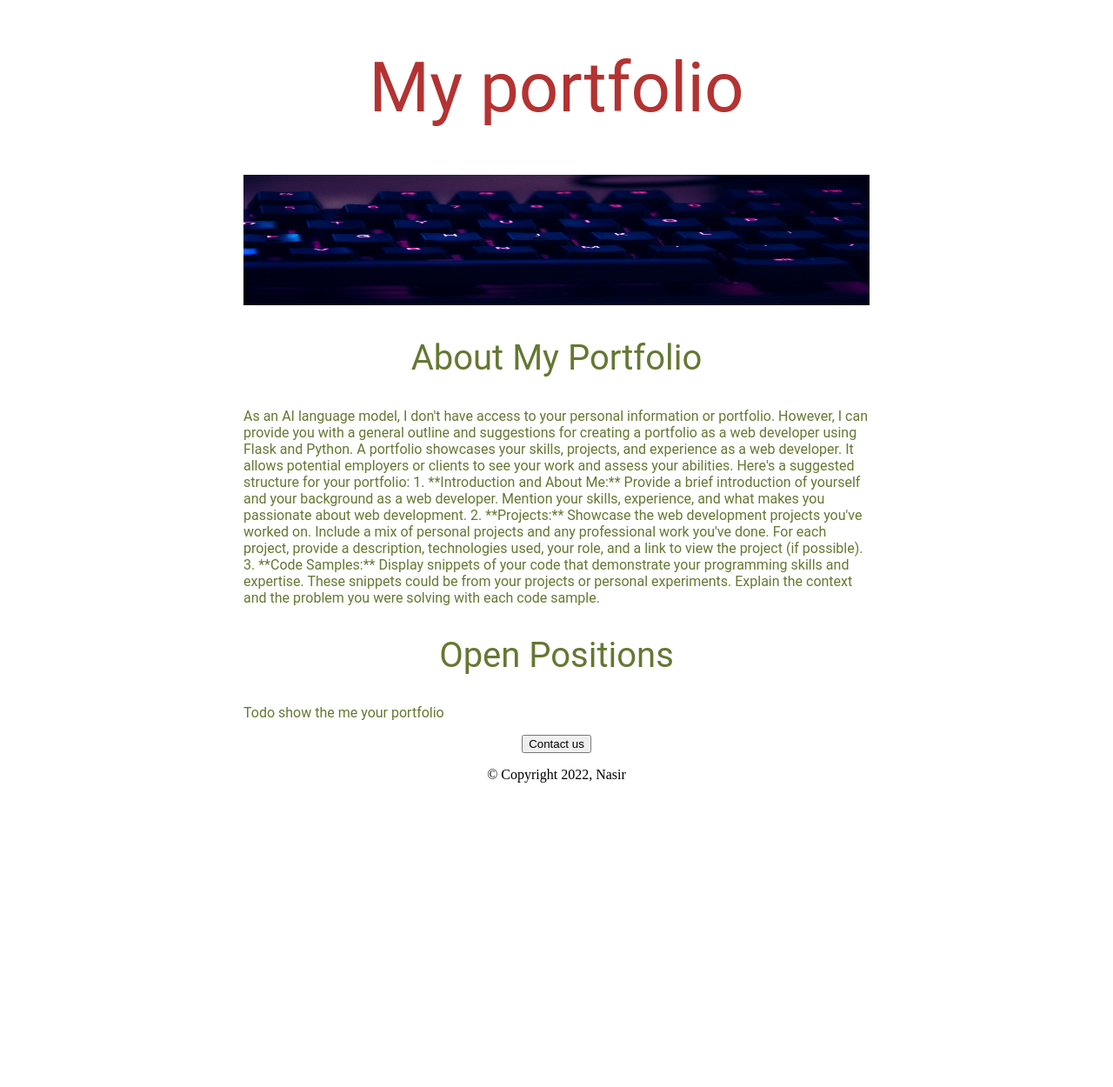
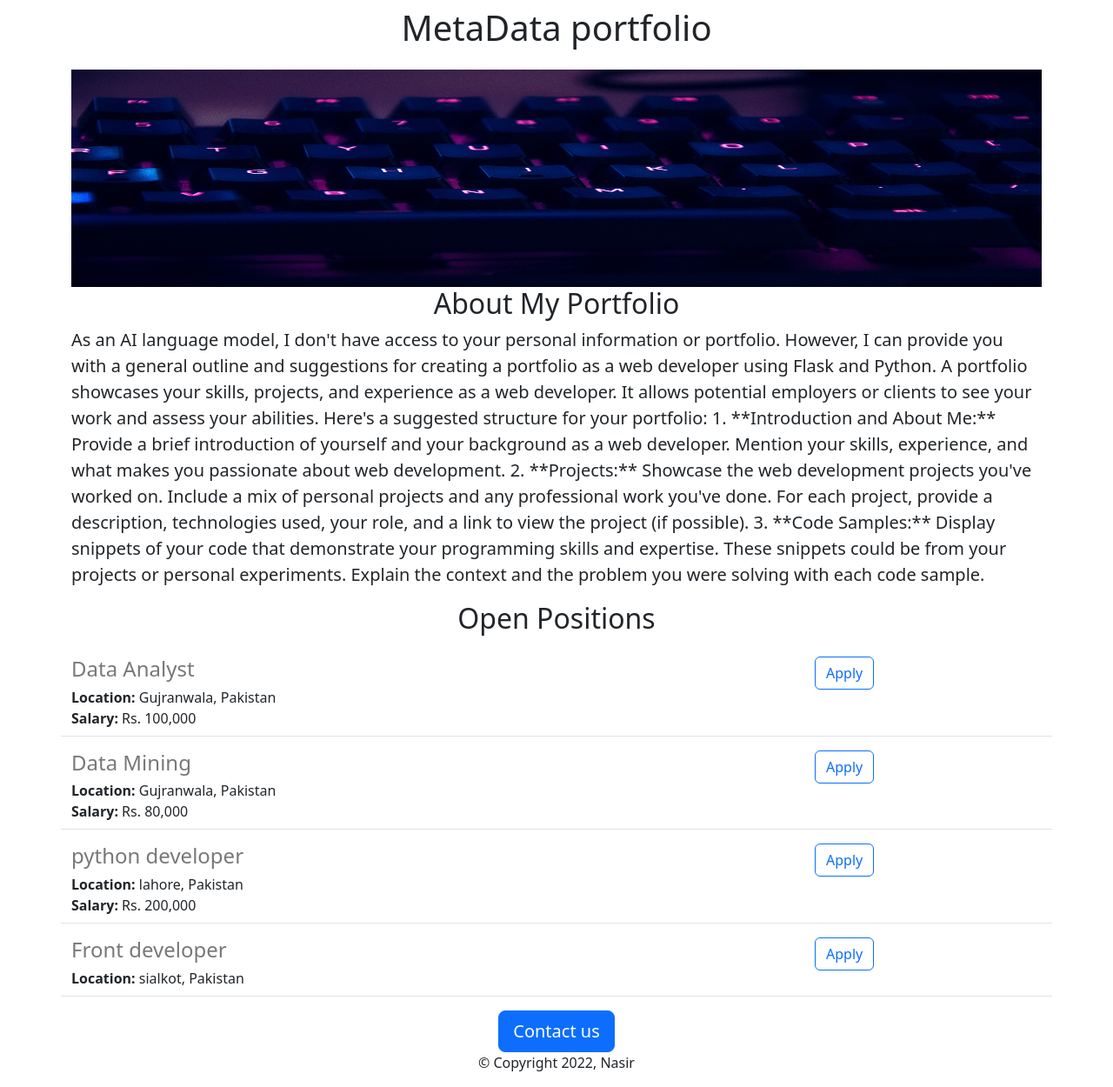
Before and after one commit to Miannasir1/jovian-careers-website-v2, a Flask app: page / in a window 1280 px wide. Shown: the whole page at 87% size. Before the commit the page ends 900 px from the top, so only its background shows below. Run offline with Flask 3, Linux system fonts and the light colour scheme.

Commit message:
added dynamic data

```diff
--- a/app.py
+++ b/app.py
@@ -1,11 +1,41 @@
-from flask import Flask, render_template
+from flask import Flask, render_template, jsonify
 
 app = Flask(__name__)
 
+JOBS = [
+  {
+    'id':1,
+    'title':"Data Analyst",
+    'location':"Gujranwala, Pakistan",
+    'salary': 'Rs. 100,000'
+  },
+    {
+    'id':2,
+    'title':"Data Mining",
+    'location':"Gujranwala, Pakistan",
+    'salary': 'Rs. 80,000'
+  },
+    {
+    'id':3,
+    'title':"python developer",
+    'location':"lahore, Pakistan",
+    'salary': 'Rs. 200,000'
+  },
+    {
+    'id':4,
+    'title':"Front developer",
+    'location':"sialkot, Pakistan",
+
+  },
+]
 
 @app.route("/")
 def hello():
-  return render_template('home.html')
+  return render_template('home.html', jobs = JOBS, company_name ="MetaData")
+
+@app.route("/api/jobs")
+def list_jobs():
+  return jsonify(JOBS)
 
 
 if __name__ == "__main__":
--- a/templates/home.html
+++ b/templates/home.html
@@ -1,47 +1,30 @@
 <!DOCTYPE html>
 <html>
   <head>
+
+
     <title>Portofolio</title>
+    <meta charset="utf-8">
+    <meta name="viewport" content="width=device-width, initial-scale=1">
+        <link href="https://cdn.jsdelivr.net/npm/bootstrap@5.3.1/dist/css/bootstrap.min.css" rel="stylesheet" integrity="sha384-4bw+/aepP/YC94hEpVNVgiZdgIC5+VKNBQNGCHeKRQN+PtmoHDEXuppvnDJzQIu9" crossorigin="anonymous">
     <style>
-      h1{
-        font-size:80px;
-        font-family: Roboto;
-        font-weight:normal;
-        color:rgb(180,50,50);
-        text-align:center;
-      }
       #banner{
+        height:250px;
         width:100%;
-        height:150px;
-      }
-      h2{
-        font-size:40px;
-        font-family: Roboto;
-        font-weight:normal;
-        color:rgb(100,120,50);
-        text-align:center;
-
-      }
-      .bodytext{
-        font-family: Roboto;
-        color:rgb(100,120,50);
-
-      }
-      #container{
-        max-width:720px;
-        margin:0 auto 0 auto ;
       }
 
 
 
     </style>
+
+
   </head>
   <body>
-    <div id = "container">
-    <h1>My portfolio</h1>
-    <img id = "banner"  src= "https://portfolio.miannasir1.repl.co/static/banner.jpg" >
-    <h2>About My Portfolio</h2>
-    <p class = 'bodytext'>As an AI language model, I don't have access to your personal information or portfolio. However, I can provide you with a general outline and suggestions for creating a portfolio as a web developer using Flask and Python.
+    <div class = "container">
+    <h1 class="text-center mt-2 mb-4">{{company_name}} portfolio</h1>
+    <img class='img-fluid' id='banner' src= "https://portfolio.miannasir1.repl.co/static/banner.jpg" >
+    <h2 class="text-center" mt-2 mb-4>About My Portfolio</h2>
+    <p class ="lead">As an AI language model, I don't have access to your personal information or portfolio. However, I can provide you with a general outline and suggestions for creating a portfolio as a web developer using Flask and Python.
 
 A portfolio showcases your skills, projects, and experience as a web developer. It allows potential employers or clients to see your work and assess your abilities. Here's a suggested structure for your portfolio:
 
@@ -55,11 +38,18 @@ A portfolio showcases your skills, projects, and experience as a web developer.
    Display snippets of your code that demonstrate your programming skills and expertise. These snippets could be from your projects or personal experiments. Explain the context and the problem you were solving with each code sample.
 
 </p>
-    <h2 >Open Positions</h2>
-    <p class = 'bodytext'>Todo show the me your portfolio</p>
-      <div style="text-align:center">
-    <button>Contact us</button>
-        <p>&copy Copyright 2022, Nasir</p>
+    <h2 class="text-center mt-2 mb-4">Open Positions</h2>
+    <p>
+      {% for job in jobs %}
+
+     {% include 'jobitems.html' %}
+
+
+      {% endfor %}
+    </p>
+      <div class = "text-center">
+    <button class="btn btn-primary btn-lg">Contact us</button>
+        <p class="text-center">&copy Copyright 2022, Nasir</p>
       </div>
 
   </div>
--- /dev/null
+++ b/templates/jobitems.html
@@ -0,0 +1,18 @@
+ <div class = "border-bottom row" style='margin-bottom:16px; padding-bottom:8px'>
+ <div class = "col-9">
+  <h4 style='color:rgb(120,120,120); margin-bottom:6px'> {{job['title']}} </h4>
+  <div ><b>Location:</b>
+      {{job['location']}}
+    </div>
+    <!-- if salary is not available for any job then we use % tags-->
+    {% if 'salary' in job %}
+    <div ><b>Salary:</b>
+      {{job['salary']}}
+    </div>
+    {% endif %}
+ </div>
+   <div class ="col-3">
+    <button type="button" class="btn btn-outline-primary">Apply</button>
+   </div>
+
+</div>
```
